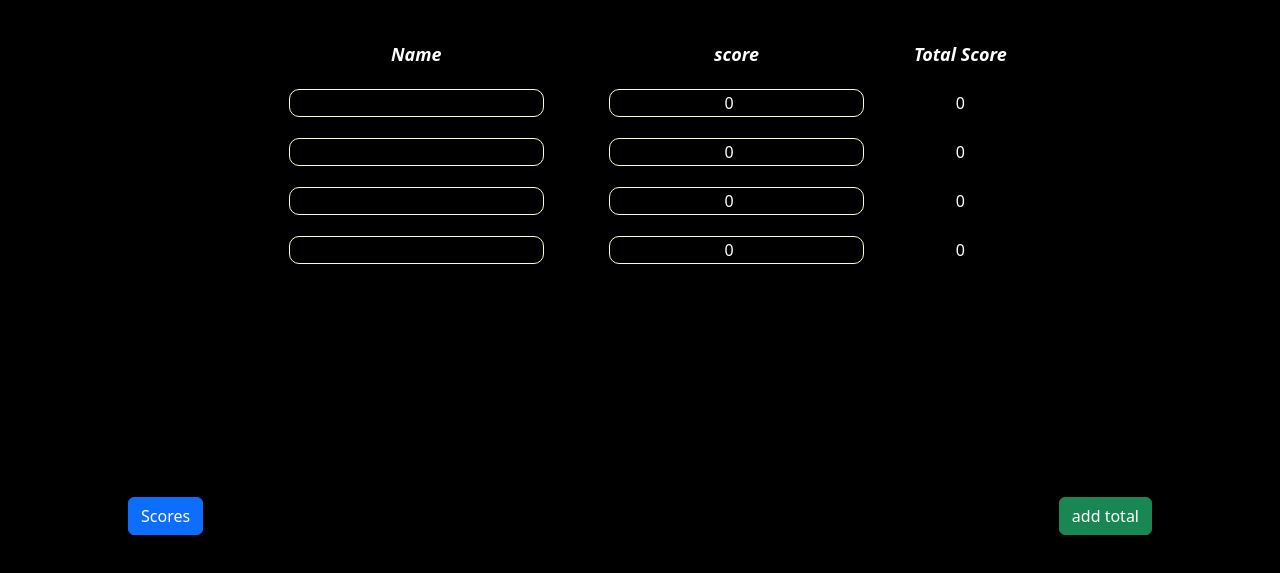
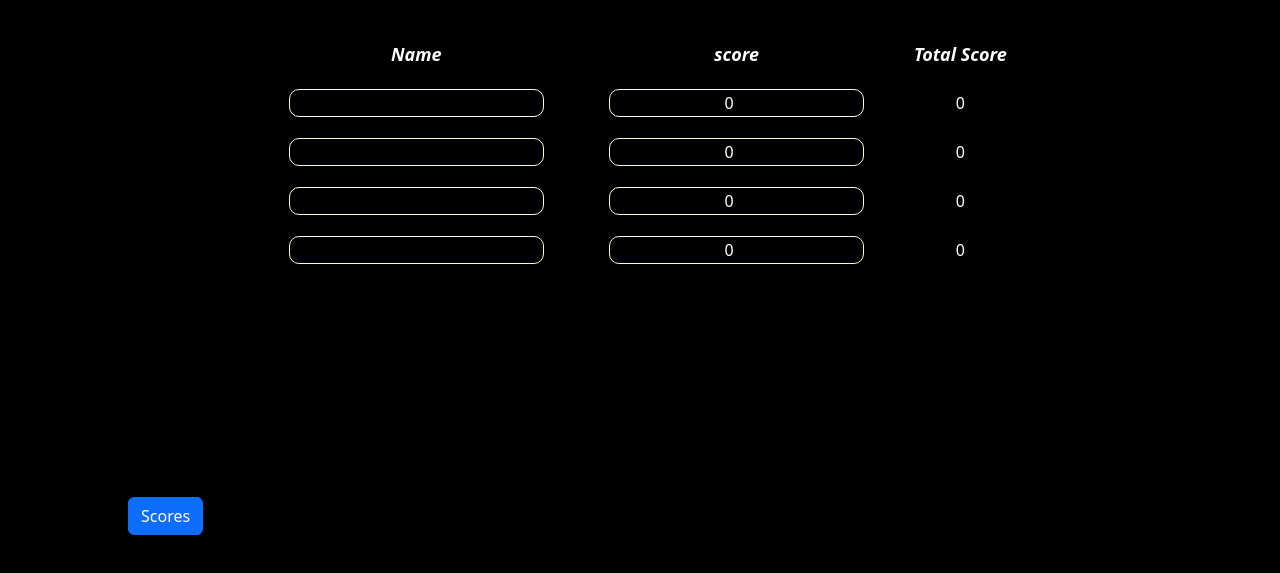
Before and after one commit to onlystudies888/scoreboard, a plain HTML site: page index.html in a window 1280 px wide. Shown: the part 103-676 px from the top of the page. Drawn offline with nearby package versions, Linux system fonts and the light colour scheme.

Commit message:
Update index.html
removed add score button

```diff
--- a/index.html
+++ b/index.html
@@ -44,7 +44,6 @@
         <td><span id=totalscore4>0</span></td>
       </tr>
     </table>
-    <button type="button" class="btn btn-success score-add">add total</button>
     <button type="button" class=" btn btn-primary class show-score">Scores</button>
     <script src="https://ajax.googleapis.com/ajax/libs/jquery/3.6.4/jquery.min.js"></script>
     <script src="indes.js"></script>
```
